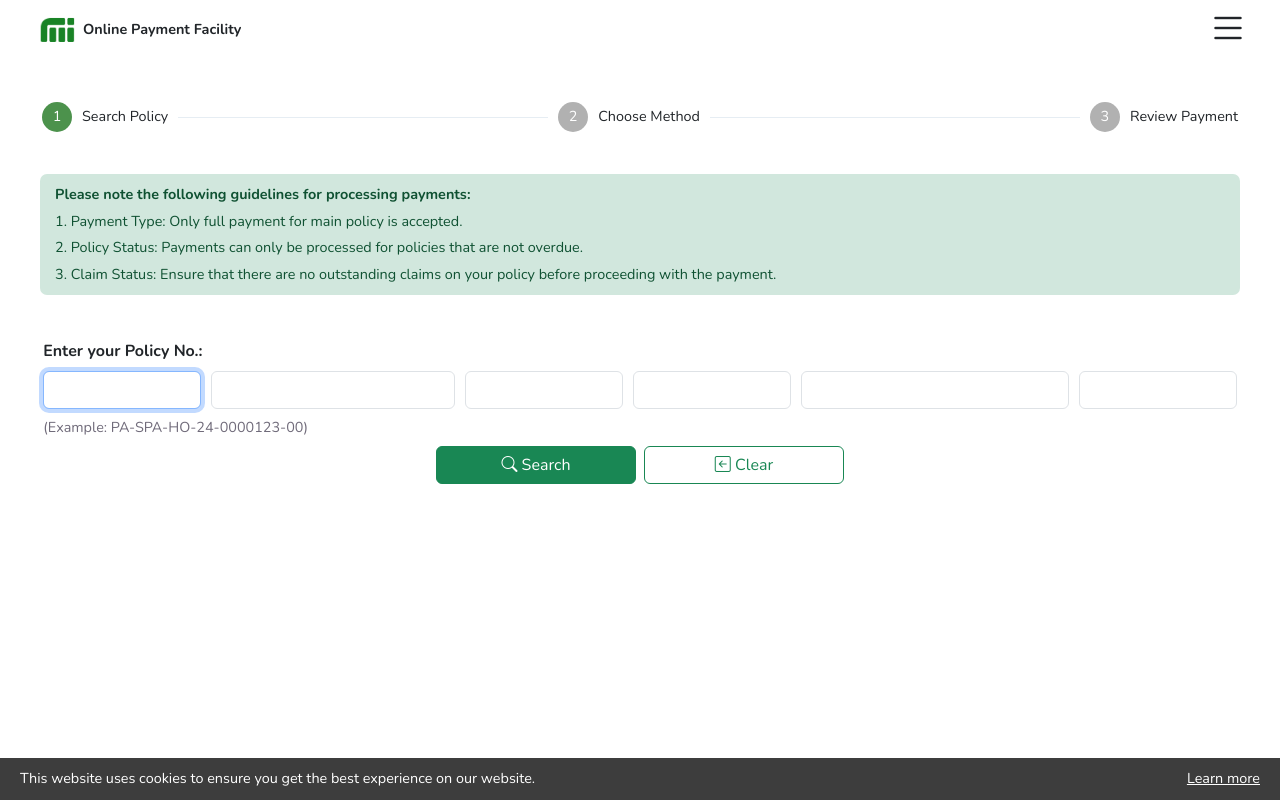
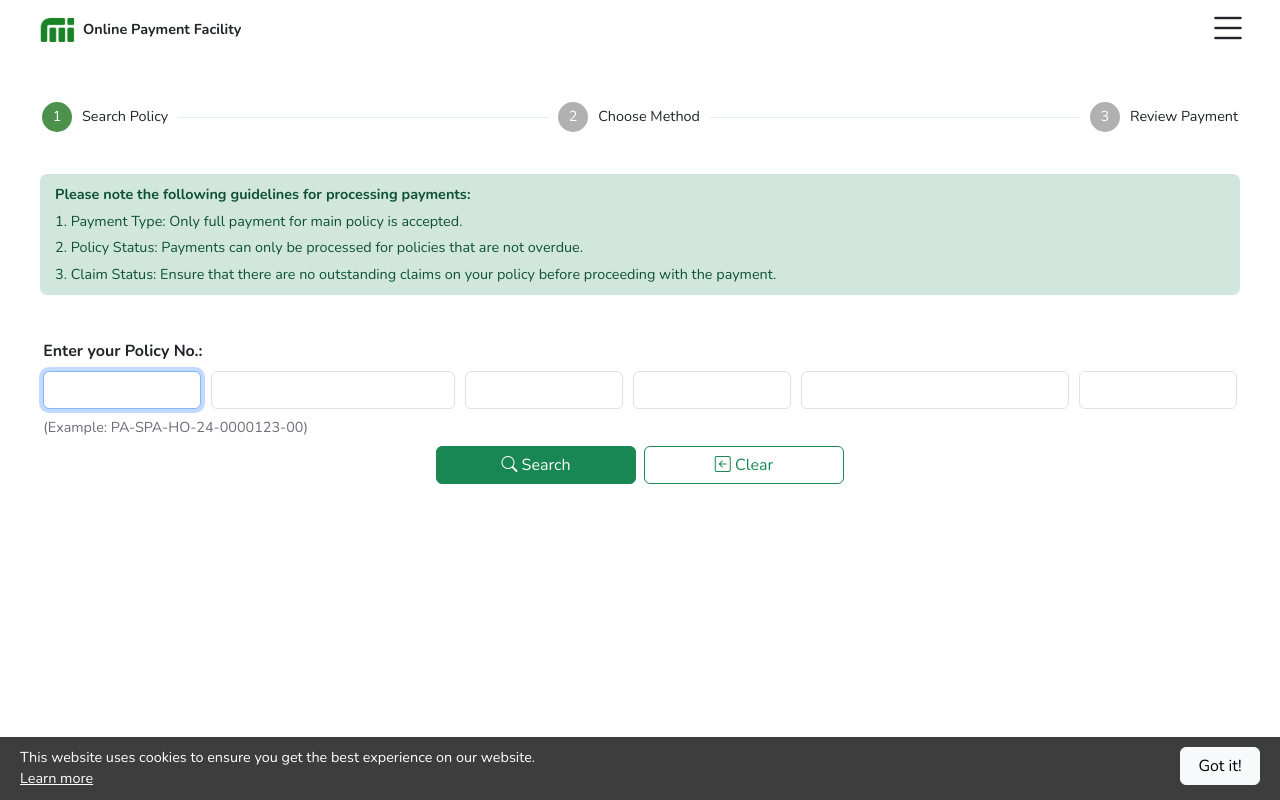
Before and after one commit to miciadmin/online-payment-prod, a React (Vite) app: page / in a window 1280 px wide. Built offline with nearby package versions, Linux system fonts and the light colour scheme.

Commit message:
95th update

```diff
--- a/src/component/cookies_permission.jsx
+++ b/src/component/cookies_permission.jsx
@@ -5,7 +5,7 @@ function CookiesPermission() {
   const [showMoreInfo, setShowMoreInfo] = useState(false);
 
   useEffect(() => {
-    const consent = localStorage.getItem('cookieConsent');
+    const consent = localStorage.getItem('cookies');
     if (consent === 'accepted') {
         setShowCookieConsent(false);
     } else {
@@ -13,10 +13,13 @@ function CookiesPermission() {
     }
   }, []);
 
+  const handleGotIt = () => {
+    localStorage.setItem('cookies', 'accepted');
+    setShowCookieConsent(false);
+  }
+
   const handleLearnMore = () => {
     setShowMoreInfo(true);
-    localStorage.setItem('cookieConsent', 'accepted');
-    setShowCookieConsent(false);
   };
 
   const closeLearnMore = () => {
@@ -27,10 +30,13 @@ function CookiesPermission() {
     <div className="App">
       {showCookieConsent && (
         <div className="cookie-consent">
-          <span>This website uses cookies to ensure you get the best experience on our website.</span>
-          <div>
-            <span onClick={handleLearnMore}>Learn more</span>
-          </div>
+            <div>
+                <p>This website uses cookies to ensure you get the best experience on our website.</p>
+                <span onClick={handleLearnMore}>Learn more</span>
+            </div>
+            <div>
+                <button type="button" className="btn btn-light" onClick={handleGotIt}>Got it!</button>
+            </div>
         </div>
       )}
 
--- a/src/css/style.css
+++ b/src/css/style.css
@@ -340,12 +340,16 @@ label {
     font-size: .9rem;
     z-index: 9999;
 }
+.cookie-consent div p {
+    margin: 0;
+}
 .cookie-consent div span {
     cursor: pointer;
     text-decoration: underline;
-    width: 100px;
     display: block;
-    text-align: end;
+}
+.cookie-consent div button {
+    width: 80px;
 }
 
 .cookie-info {
--- a/src/js/utils.js
+++ b/src/js/utils.js
@@ -52,7 +52,6 @@ export const isLive = () => {
             isLive = true;
         }
     }
-    console.log('isLive:' + isLive);
     return isLive;
 }
 export function goBack() {
```
